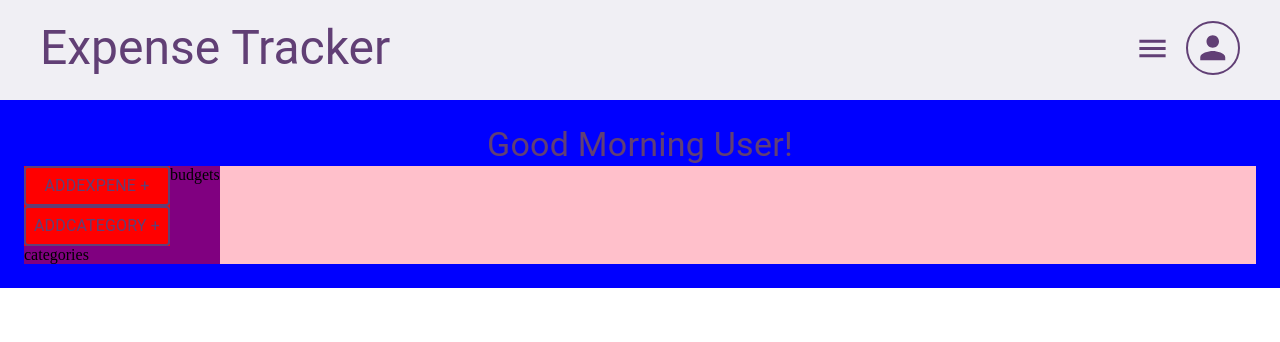
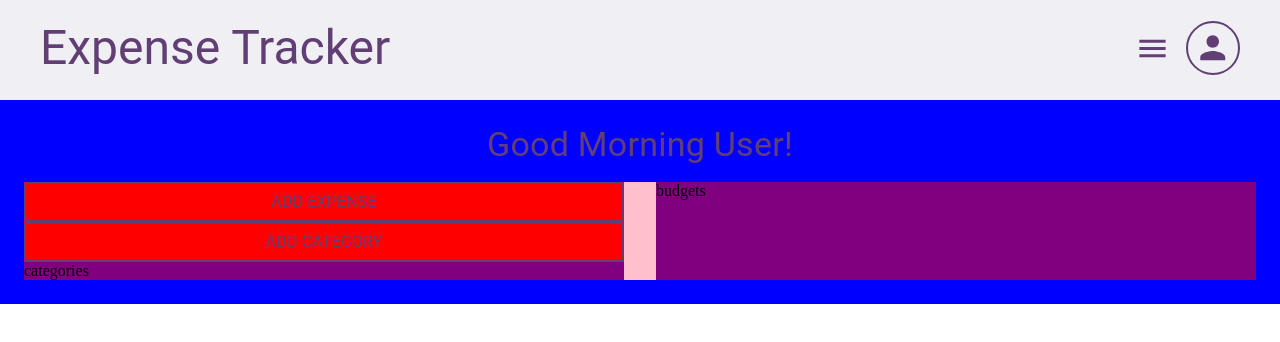
Before and after one commit to ctelfair20/expense-tracker, a React (Vite) app: page /dashboard in a window 1280 px wide. Shown: the top 342 px of the page. Built offline with nearby package versions, Linux system fonts and the light colour scheme.

Commit message:
edit dashboard column sizes

```diff
--- a/src/pages/Dashboard.tsx
+++ b/src/pages/Dashboard.tsx
@@ -9,19 +9,19 @@ const Dashboard = () => {
     <Box sx={{ display: 'flex', flexDirection: 'column', p: 3, backgroundColor: 'blue' }}>
       <Greeting />
       {/* under greeting */}
-      <Box sx={{ backgroundColor: 'pink', width: '100%', display: 'flex' }}>
+      <Box sx={{ backgroundColor: 'pink', width: '100%', display: 'flex', mt: 2, gap: 4 }}>
 
         {/* categories column*/}
-        <Box>
+        <Box sx={{ width: '50%', backgroundColor: 'purple', }}>
           <Box sx={{ display: 'flex', flexDirection: 'column', backgroundColor: 'red' }}>
-            <CustomButton name='addExpene +' onClick={addExpense} />
-            <CustomButton name='addCategory +' onClick={addCategory} />
+            <CustomButton name='Add Expense' onClick={addExpense} />
+            <CustomButton name='Add Category' onClick={addCategory} />
           </Box>
           <Box sx={{ backgroundColor: 'purple', }}>categories</Box>
         </Box>
 
         {/* budgets column*/}
-        <Box sx={{ backgroundColor: 'purple', }}>budgets</Box>
+        <Box sx={{ width: '50%', backgroundColor: 'purple', }}>budgets</Box>
 
       </Box>
     </Box>
```
